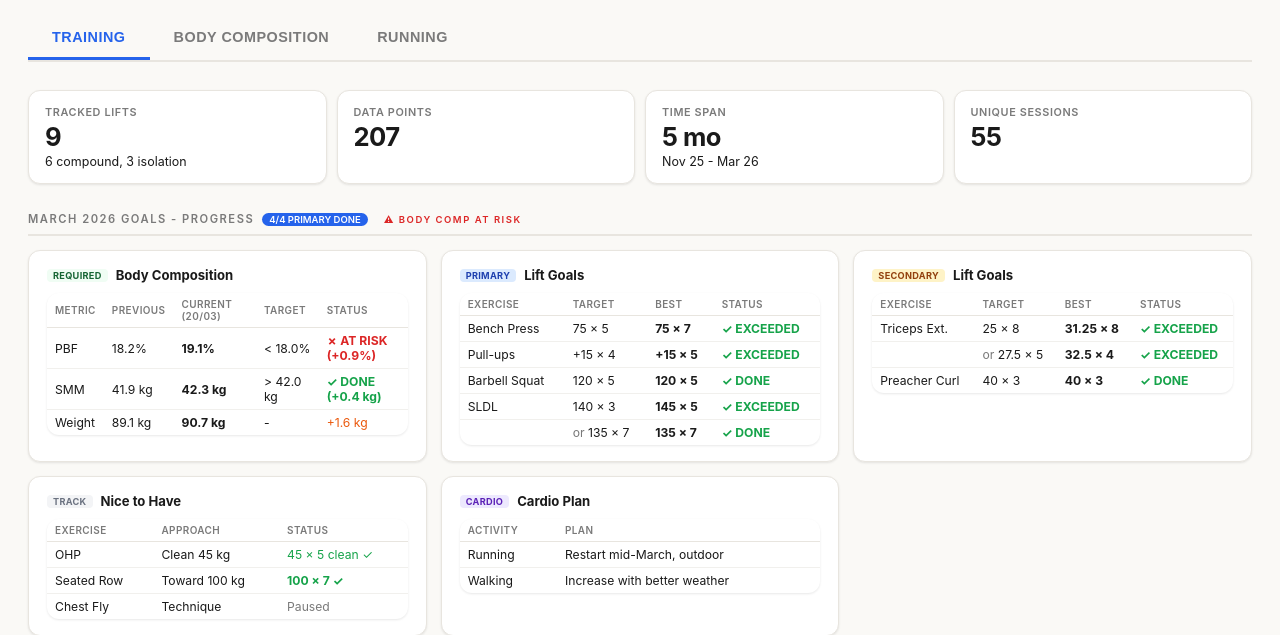
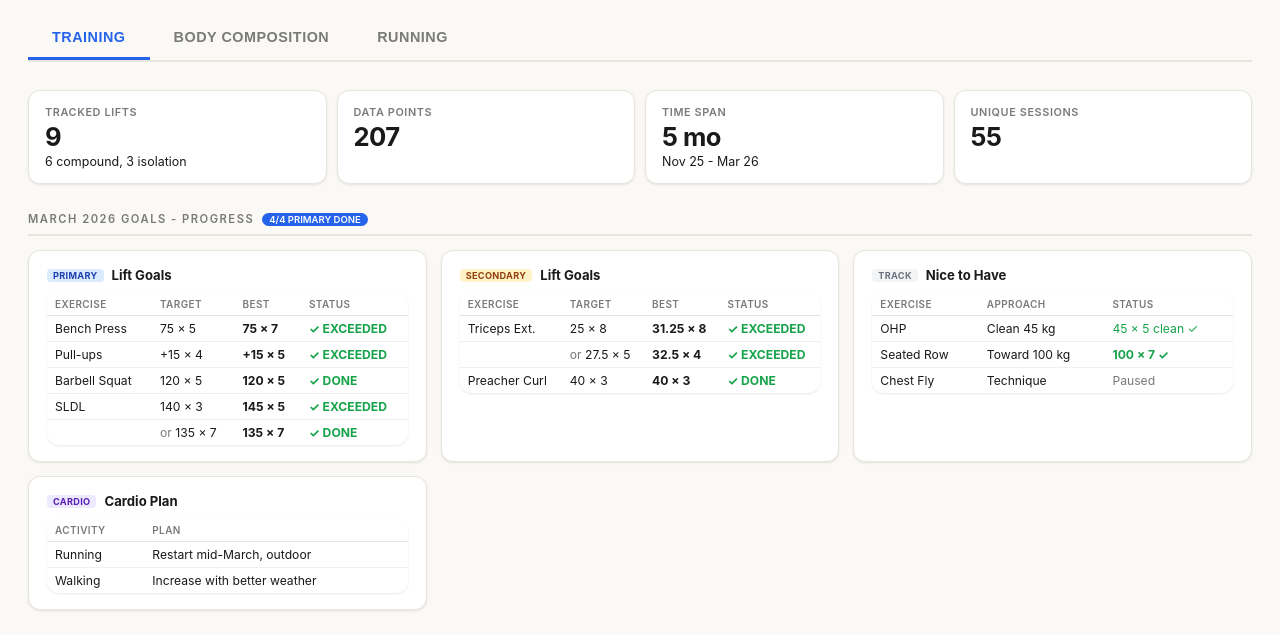
Before and after one commit to sldl145/training-dashboard, a plain HTML site: page index.html in a window 1280 px wide. Shown: the part 78-713 px from the top of the page. Drawn offline with nearby package versions, Linux system fonts and the light colour scheme.

Commit message:
remove body composition from training tab goals - tracked in body comp tab

```diff
--- a/index.html
+++ b/index.html
@@ -1357,20 +1357,8 @@ function renderTables() {
 function renderGoals() {
   const container = document.getElementById('goals');
   container.innerHTML = `
-    <div class="section-label">March 2026 Goals - Progress <span class="count">4/4 primary done</span> <span style="color:var(--red);font-size:0.85em;font-weight:600;margin-left:8px;">&#9888; Body comp at risk</span></div>
+    <div class="section-label">March 2026 Goals - Progress <span class="count">4/4 primary done</span></div>
     <div class="goals-grid">
-
-      <div class="goal-card">
-        <h3><span class="goal-tag goal-tag-body">REQUIRED</span> Body Composition</h3>
-        <table>
-          <thead><tr><th>Metric</th><th>Previous</th><th>Current (20/03)</th><th>Target</th><th>Status</th></tr></thead>
-          <tbody>
-            <tr><td>PBF</td><td>18.2%</td><td style="font-weight:700;">19.1%</td><td>&lt; 18.0%</td><td style="color:var(--red);font-weight:700;">&#10007; AT RISK (+0.9%)</td></tr>
-            <tr><td>SMM</td><td>41.9 kg</td><td style="font-weight:700;">42.3 kg</td><td>&gt; 42.0 kg</td><td style="color:var(--green);font-weight:700;">&#10003; DONE (+0.4 kg)</td></tr>
-            <tr><td>Weight</td><td>89.1 kg</td><td style="font-weight:700;">90.7 kg</td><td>-</td><td style="color:var(--orange);">+1.6 kg</td></tr>
-          </tbody>
-        </table>
-      </div>
 
       <div class="goal-card">
         <h3><span class="goal-tag goal-tag-primary">PRIMARY</span> Lift Goals</h3>
```
